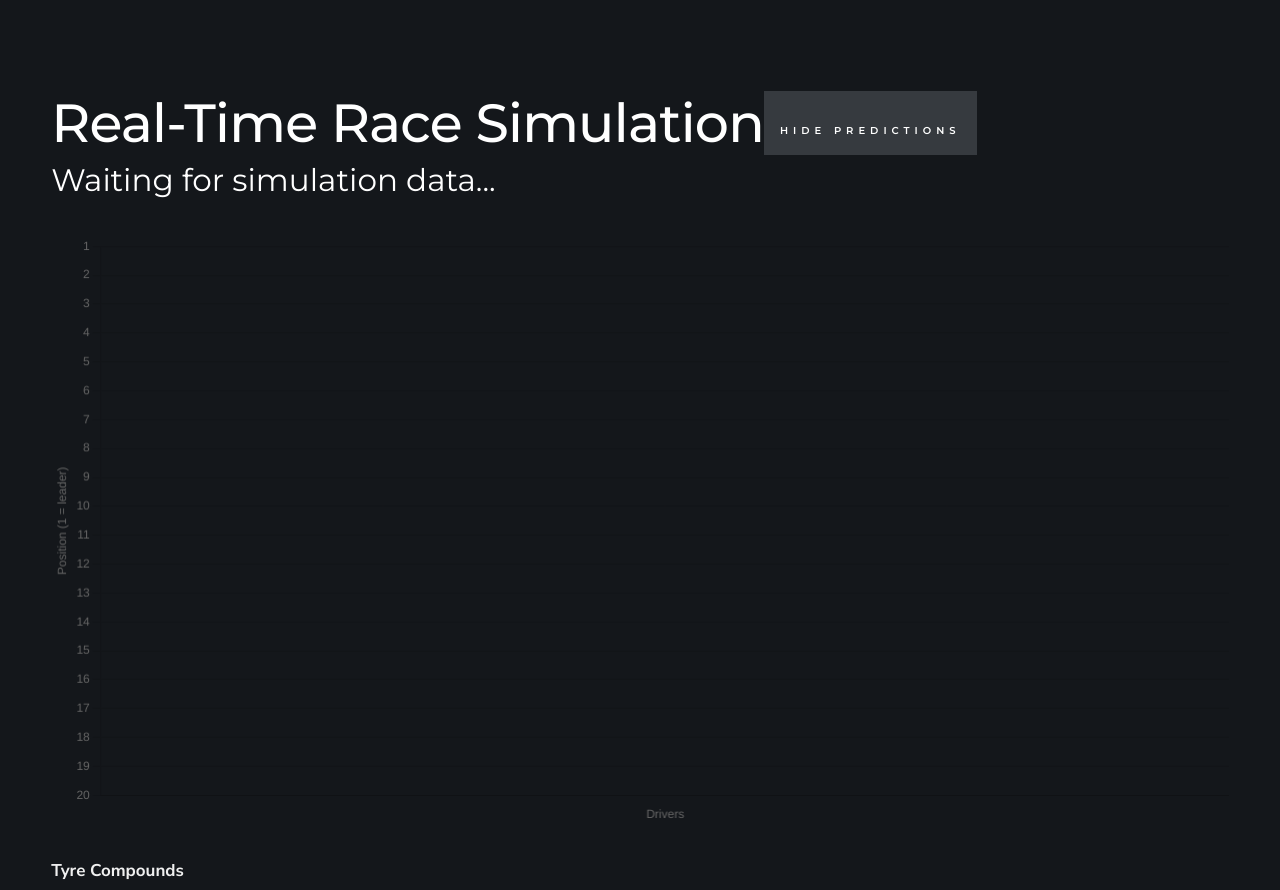
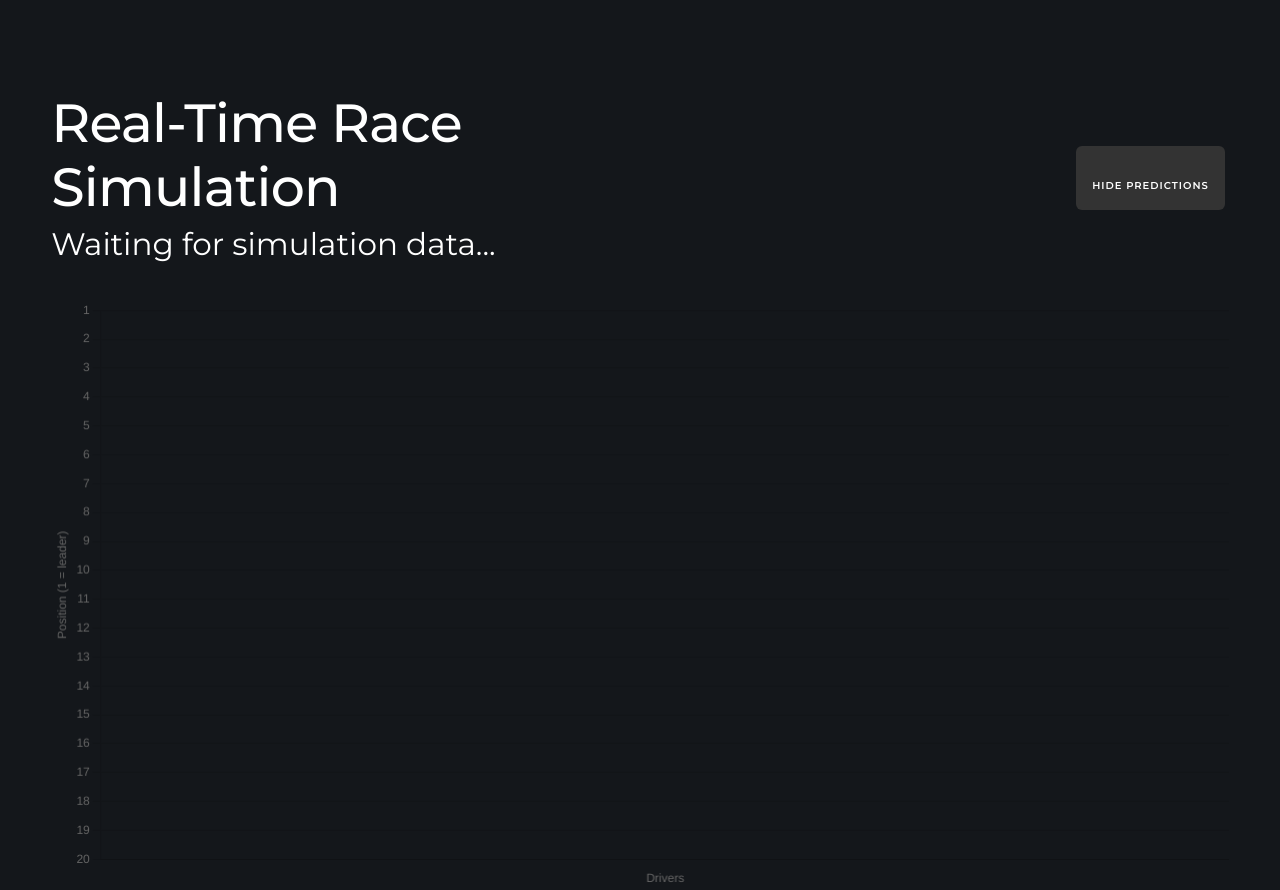
Before and after one commit to OriannaMilone/RaceTrack, a website: page web_project/public/index.html in a window 1280 px wide. Shown: the part 949-1839 px from the top of the page. Drawn offline with nearby package versions, Linux system fonts and the light colour scheme; no server answers.

Commit message:
boton medio mejorado

```diff
--- a/web_project/public/index.html
+++ b/web_project/public/index.html
@@ -60,6 +60,11 @@
           .log-flash {
             animation: logFlash 0.7s ease-out;
           }
+
+        #toggle-predicciones-btn:hover {
+            background-color: #e10600;
+            color: #fff;
+        }
     </style>
 
 </head>
@@ -175,16 +180,28 @@
         <div class="horizontal-line"></div>
 
         <div class="row">
-            <div style="margin-bottom: 20px;">
-                <h1 style="margin: 0;">Real-Time Race Simulation</h1>
-                <h3 id="vuelta-titulo" style="margin-top: 5px; font-weight: normal;">Waiting for simulation data...</h3>
-            </div>
+            <div style="margin-bottom: 20px; display: flex; align-items: center; justify-content: space-between;">
+                <div>
+                    <h1 style="margin: 0;">Real-Time Race Simulation</h1>
+                    <h3 id="vuelta-titulo" style="margin-top: 5px; font-weight: normal;">Waiting for simulation data...</h3>
+                </div>
 
-            <div style="margin-bottom: 15px;">
-                <button id="toggle-predicciones-btn" onclick="togglePredicciones()" style="padding: 8px 14px; font-size: 1rem;">
+                <button id="toggle-predicciones-btn" onclick="togglePredicciones()" style="
+                    padding: 10px 16px;
+                    font-size: 1rem;
+                    background-color: #333;
+                    color: #fff;
+                    border: none;
+                    border-radius: 6px;
+                    cursor: pointer;
+                    transition: background-color 0.3s ease;
+                    letter-spacing: 1px;
+                    margin-left: 480px;
+                ">
                     Hide Predictions
                 </button>
             </div>
+
 
             <canvas id="graficoCarrera" width="800" height="400"></canvas>
             <script src="/socket.io/socket.io.js"></script>
```
